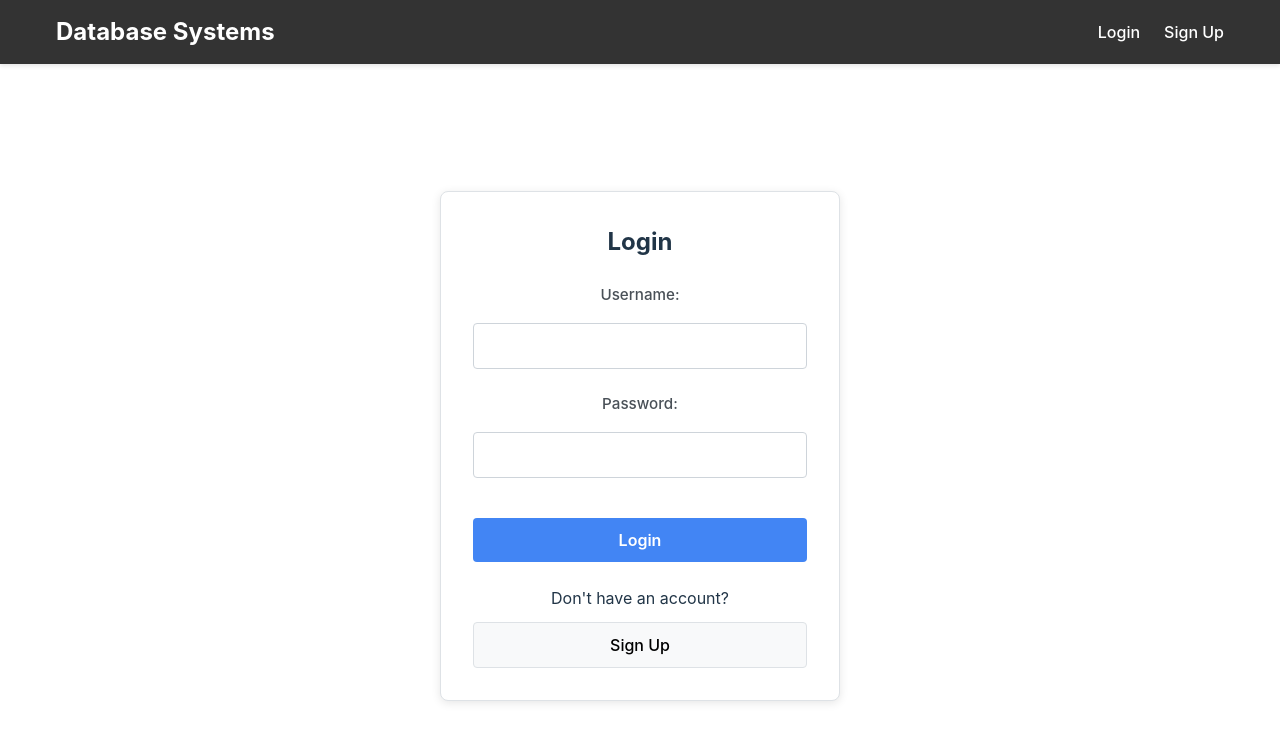
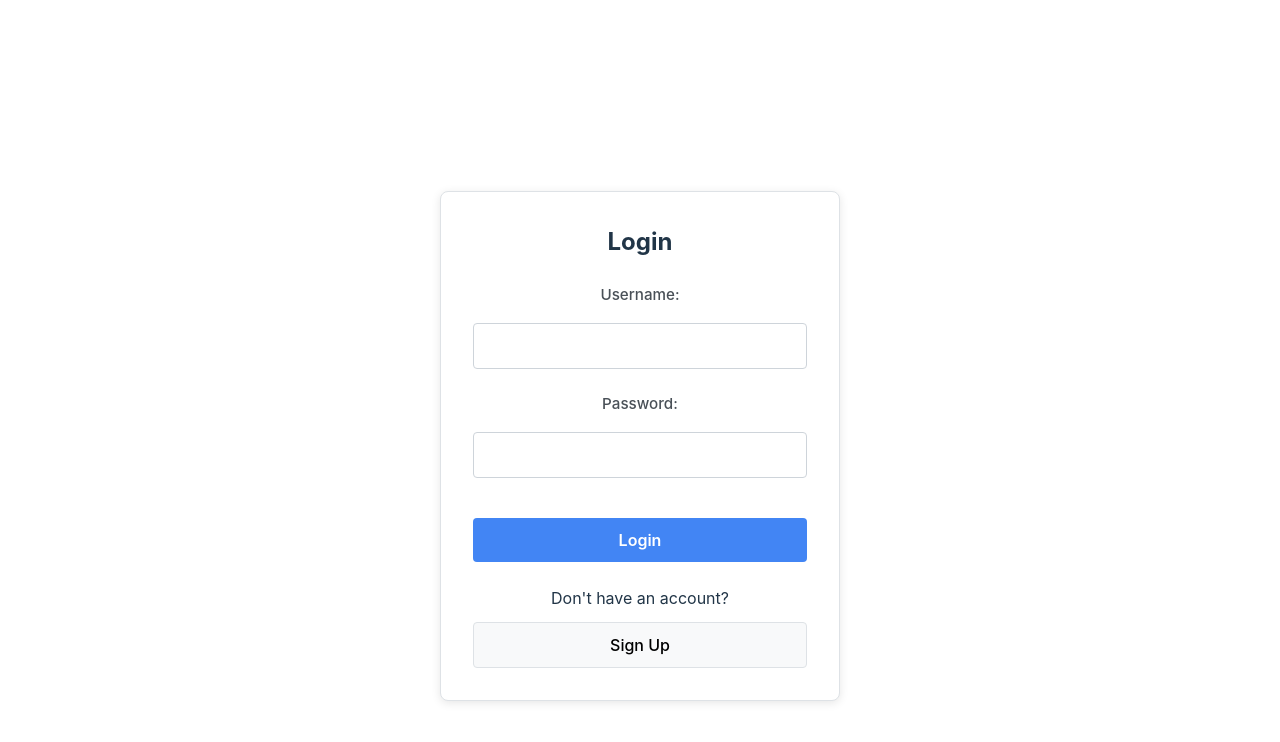
Before and after one commit to ukhan1219/databaseSystems, a React (Vite) app in the folder frontend/: page /login in a window 1280 px wide. Shown: the top 742 px of the page. Built offline with nearby package versions, Linux system fonts and the light colour scheme; no server answers.

Commit message:
login page fix

```diff
--- a/frontend/src/pages/LoginPage.tsx
+++ b/frontend/src/pages/LoginPage.tsx
@@ -1,7 +1,6 @@
 import React, { useState } from 'react';
 import { useNavigate } from 'react-router-dom';
 import Login from '../components/Login';
-import Header from '../components/Header';
 
 const LoginPage: React.FC = () => {
     const navigate = useNavigate();
@@ -36,7 +35,6 @@ const LoginPage: React.FC = () => {
 
     return (
         <>
-            <Header />
             <div className="container" style={{
                 display: 'flex',
                 justifyContent: 'center',
```
